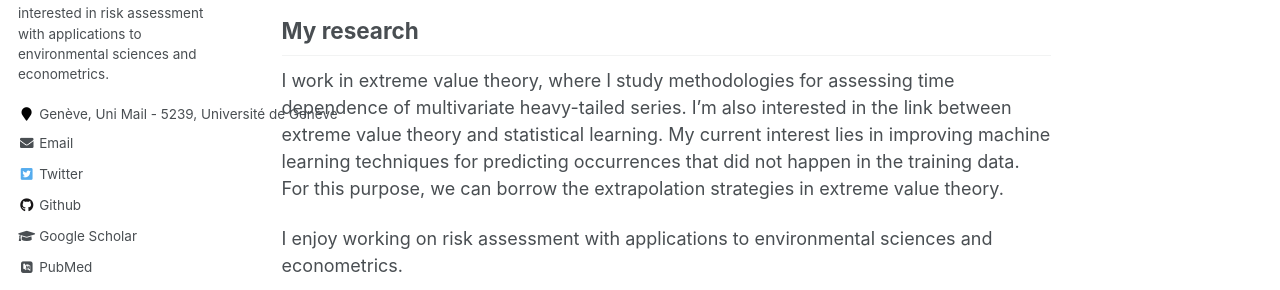
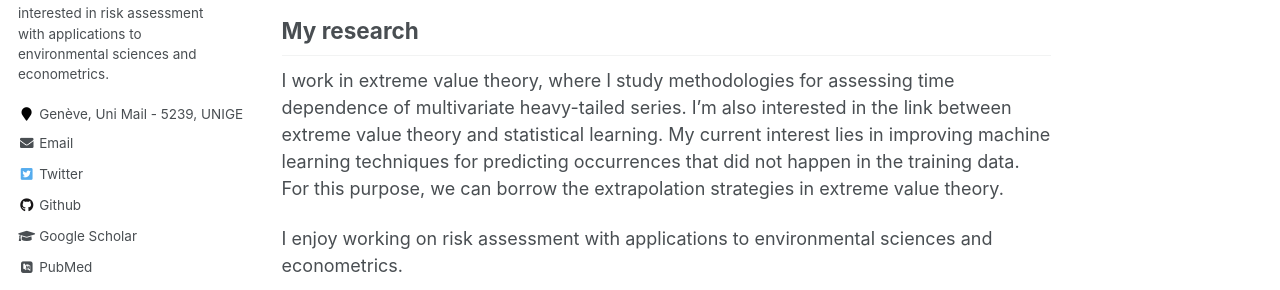
Before and after one commit to GBuritica/GBuritica.github.io, a Jekyll site: the page built from _pages/about.md, in a window 1280 px wide. Shown: the part 347-637 px from the top of the page. Built offline with Jekyll 4.4.1, drawn with Linux system fonts in a browser that asks for light colours; some web fonts are replaced.

Commit message:
Update _config.yml

```diff
--- a/_config.yml
+++ b/_config.yml
@@ -83,7 +83,7 @@ author:
   name             : "Gloria Buriticá"
   avatar           : "foto.jpg"
   bio              : "I'm a woman scientist interested in risk assessment with applications to environmental sciences and econometrics."
-  location         : "Genève, Uni Mail - 5239, Université de Genève"
+  location         : "Genève, Uni Mail - 5239, UNIGE"
   employer         :
   pubmed           : "https://www.ncbi.nlm.nih.gov/pubmed/?term=john+snow"
   googlescholar    : "https://scholar.google.com/citations?user=iNiqHYQAAAAJ&hl=fr&oi=ao"
```
